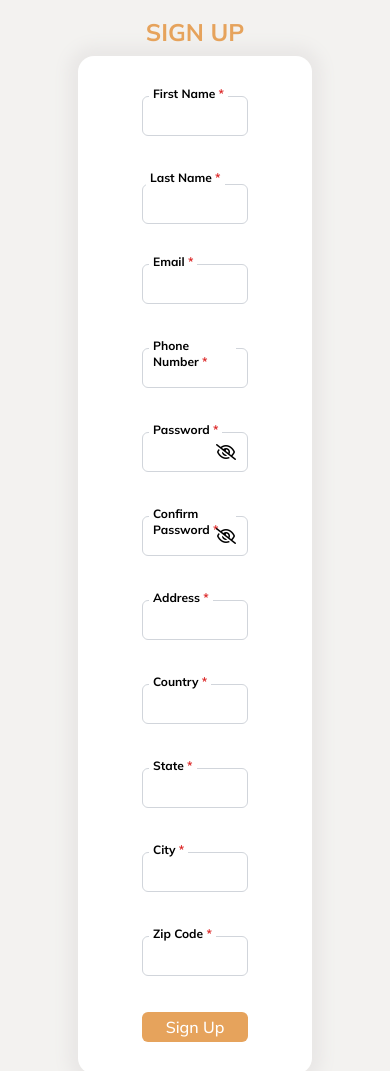
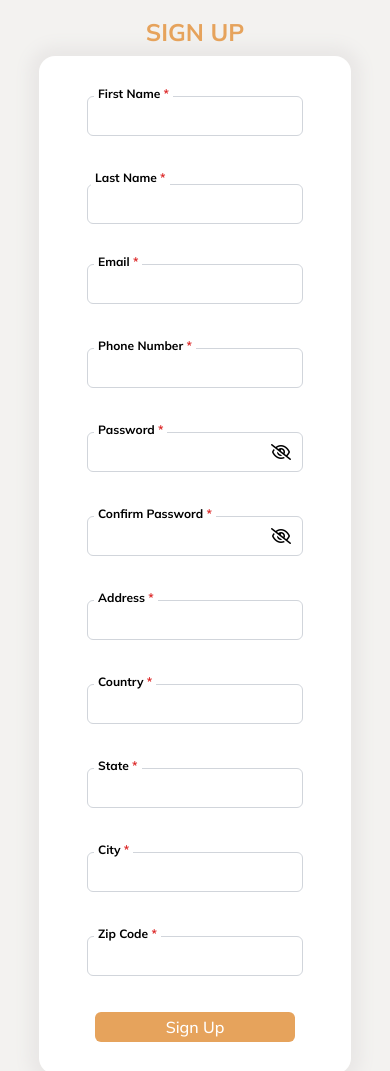
Before and after one commit to ThulasiVasanth16/SignUpPage, a plain HTML site: page index.html in a window 390 px wide. Shown: the top 1071 px of the page. Drawn offline with nearby package versions, Linux system fonts and the light colour scheme.

Commit message:
updated some validation and improve mobile responsiveness

```diff
--- a/index.html
+++ b/index.html
@@ -20,12 +20,12 @@
     <title>Sign Up Page</title>
   </head>
   <body class="bg-[#f3f2f0] flex items-center justify-center font-[Mulish]">
-    <section class="w-[60%] max-w-[1000px]">
+    <section class="w-[80%] sm:w-[60%] max-w-[1000px]">
       <h1 class="text-center text-2xl font-bold text-[#e6a35c] mb-2 mt-4">
         SIGN UP
       </h1>
       <form
-        class="px-16 py-8 mb-4 rounded-2xl shadow-[0_0_15px_10px_#e9e7e6] bg-white grid grid-cols-1 md:grid-cols-2 gap-4"
+        class="px-12 sm:px-16 py-8 mb-4 rounded-2xl shadow-[0_0_15px_10px_#e9e7e6] bg-white grid grid-cols-1 md:grid-cols-2 gap-4"
       >
         <!-- First Name -->
         <div class="relative h-[64px] mt-1 ">
--- a/script.js
+++ b/script.js
@@ -79,7 +79,7 @@ const validationRules = {
   userPhone: /^[6-9]\d{9}$/, // phone Number exactly 10 digits
   userEmail: /^\w+@\w+\.\w{2,}$/, //[A-Za-z0-9_] w means metaCharacter
   userZip: /^\d{6}$/,
-  userPassword: /^(?=.*[A-Za-z])(?=.*\d)[A-Za-z\d]{6,8}$/, // one Capital letter or small letter and one number  6 to 8 range
+  userPassword: /^(?=.*[A-Za-z])(?=.*\d)(?=.*[@$!%*?&])[A-Za-z\d@$!%*?&]{6,8}$/, // one Capital letter or small letter and one number  6 to 8 range
 };
 
 //Alert Messages
```
